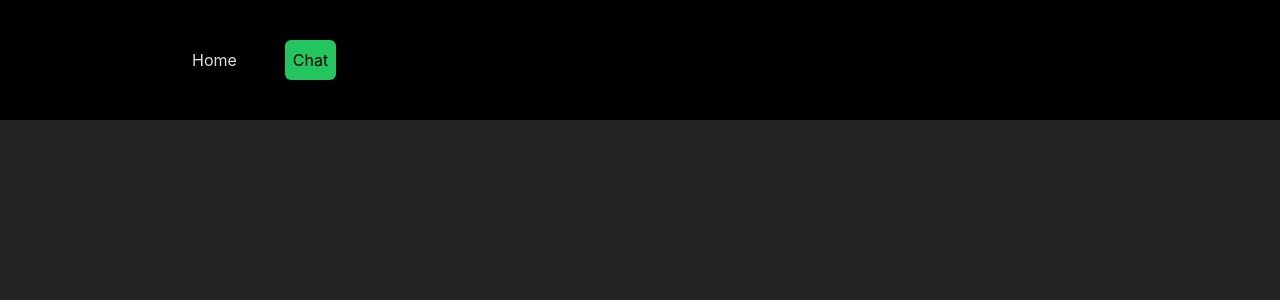
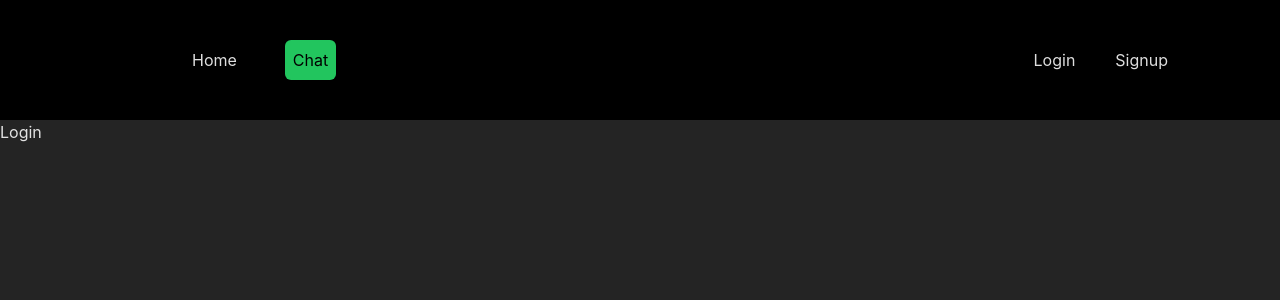
Before and after one commit to shezcode/Chat50, a React (Vite) app: page /login in a window 1280 px wide. Before the commit this address had no page. Shown: the top 300 px of the page. Built offline with nearby package versions, Linux system fonts and the light colour scheme.

Commit message:
implemented react-router, extra components TODO

```diff
--- a/components/Login.jsx
+++ b/components/Login.jsx
@@ -0,0 +1,9 @@
+import React from 'react'
+
+const Login = () => {
+  return (
+    <div>Login</div>
+  )
+}
+
+export default Login
--- a/components/Signup.jsx
+++ b/components/Signup.jsx
@@ -0,0 +1,9 @@
+import React from 'react'
+
+const Signup = () => {
+  return (
+    <div>Signup</div>
+  )
+}
+
+export default Signup
--- a/src/App.jsx
+++ b/src/App.jsx
@@ -3,27 +3,35 @@ import './App.css'
 import {Route, Routes, Link} from 'react-router-dom'
 import { Chat } from '../components/Chat'
 import Home from '../components/Home'
+import Login from '../components/Login'
+import Signup from '../components/Signup'
 
 function App() {
   return (
     <div>
-      <nav className='p-8 bg-black'>
-        <ul className='flex flex-row justify-start items-center pl-40 gap-10'>
+      <nav className='p-8 bg-black flex flex-row justify-between items-center'>
+        <ul className='flex justify-start items-center pl-40 gap-10'>
           <li>
             <Link to='/'>Home</Link>
           </li>
           <li className='p-2 m-2 bg-green-500 rounded-md text-black'>
             <Link to='/chat'>Chat</Link>
           </li>
+        </ul>
+        <ul className='flex justify-end items-center pr-20 gap-10'>
+          <li className='flex j'>
+            <Link to='/login'>Login</Link>
+          </li>
           <li>
-
+            <Link to='/signup'>Signup</Link>
           </li>
-
         </ul>
       </nav>
       <Routes>
         <Route path='/chat' element={<Chat />} />
         <Route path='/' element={<Home />} />
+        <Route path='/login' element={<Login />}/>
+        <Route path='/signup' element={<Signup />}/>
       </Routes>
     </div>
   )
```
